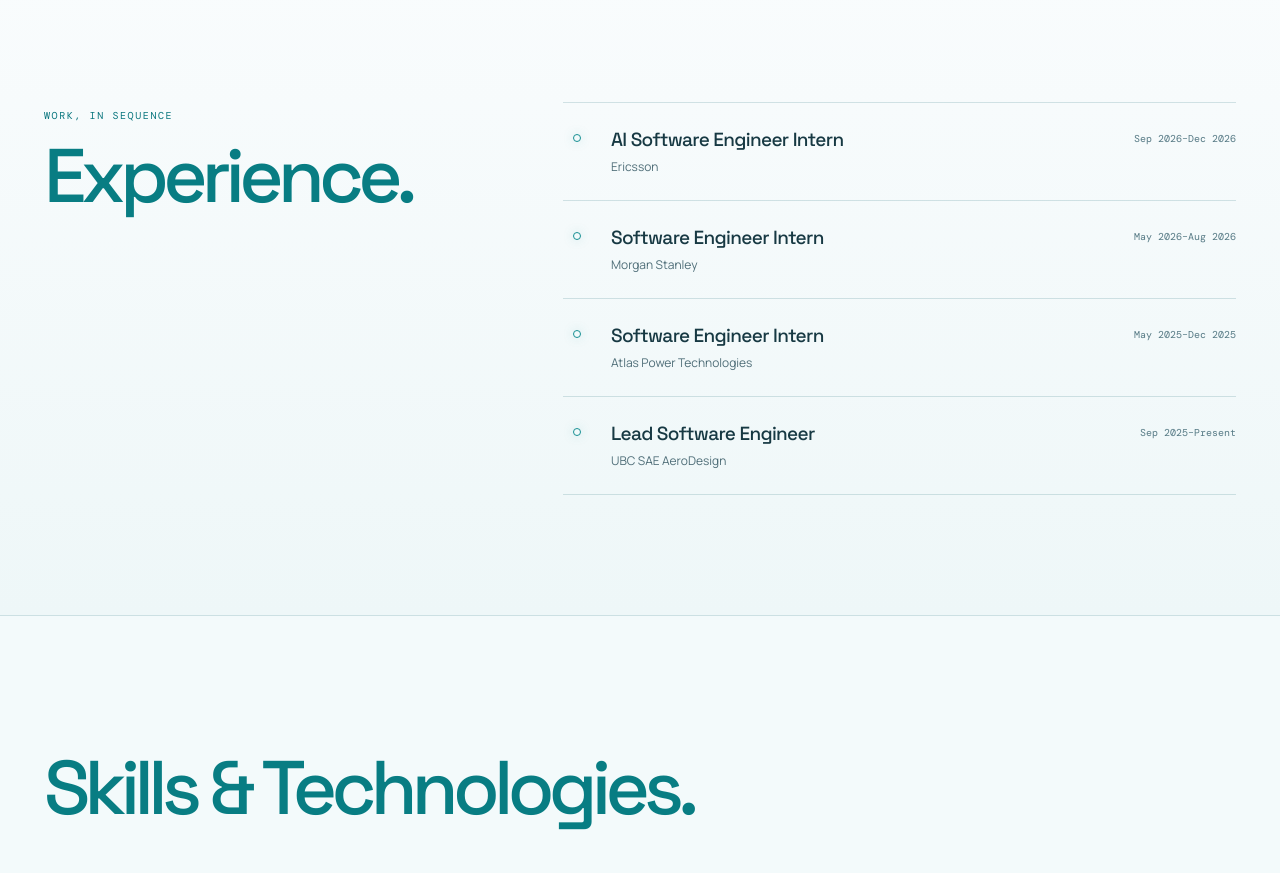
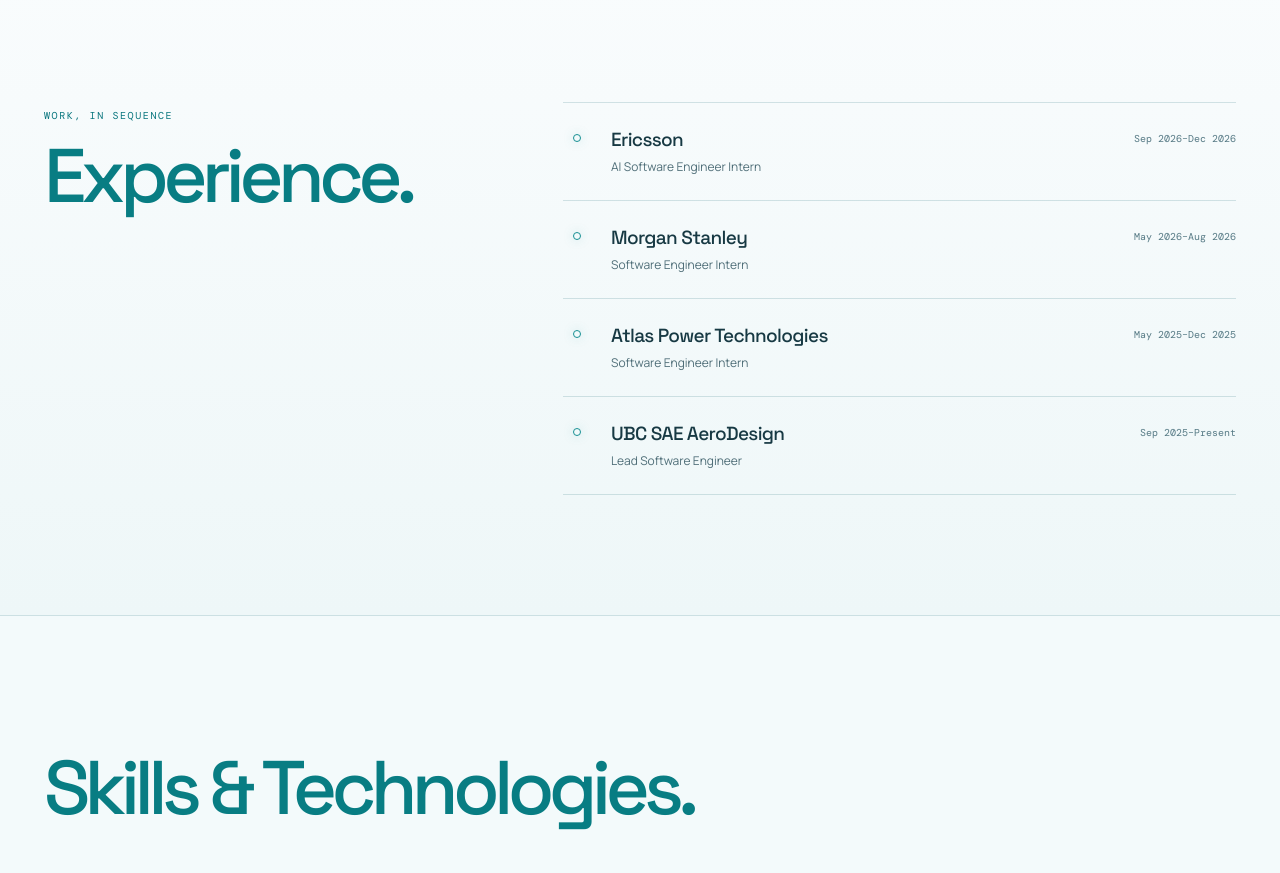
Before and after one commit to anasahmed2/personal-portfolio, a React (Vite) app: page / in a window 1280 px wide. Shown: the part 2020-2893 px from the top of the page. Built offline with nearby package versions, Linux system fonts and the light colour scheme.

Commit message:
small change'

```diff
--- a/src/components/OrbitPortfolio.jsx
+++ b/src/components/OrbitPortfolio.jsx
@@ -470,8 +470,8 @@ export default function OrbitPortfolio() {
               >
                 <div className="orbit-role-marker" aria-hidden="true" />
                 <div>
-                  <h3>{role.title}</h3>
-                  <p className="orbit-role-org">{role.organization}</p>
+                  <h3>{role.organization}</h3>
+                  <p className="orbit-role-org">{role.title}</p>
                 </div>
                 <div className="orbit-role-date">{role.date}</div>
               </article>
```
